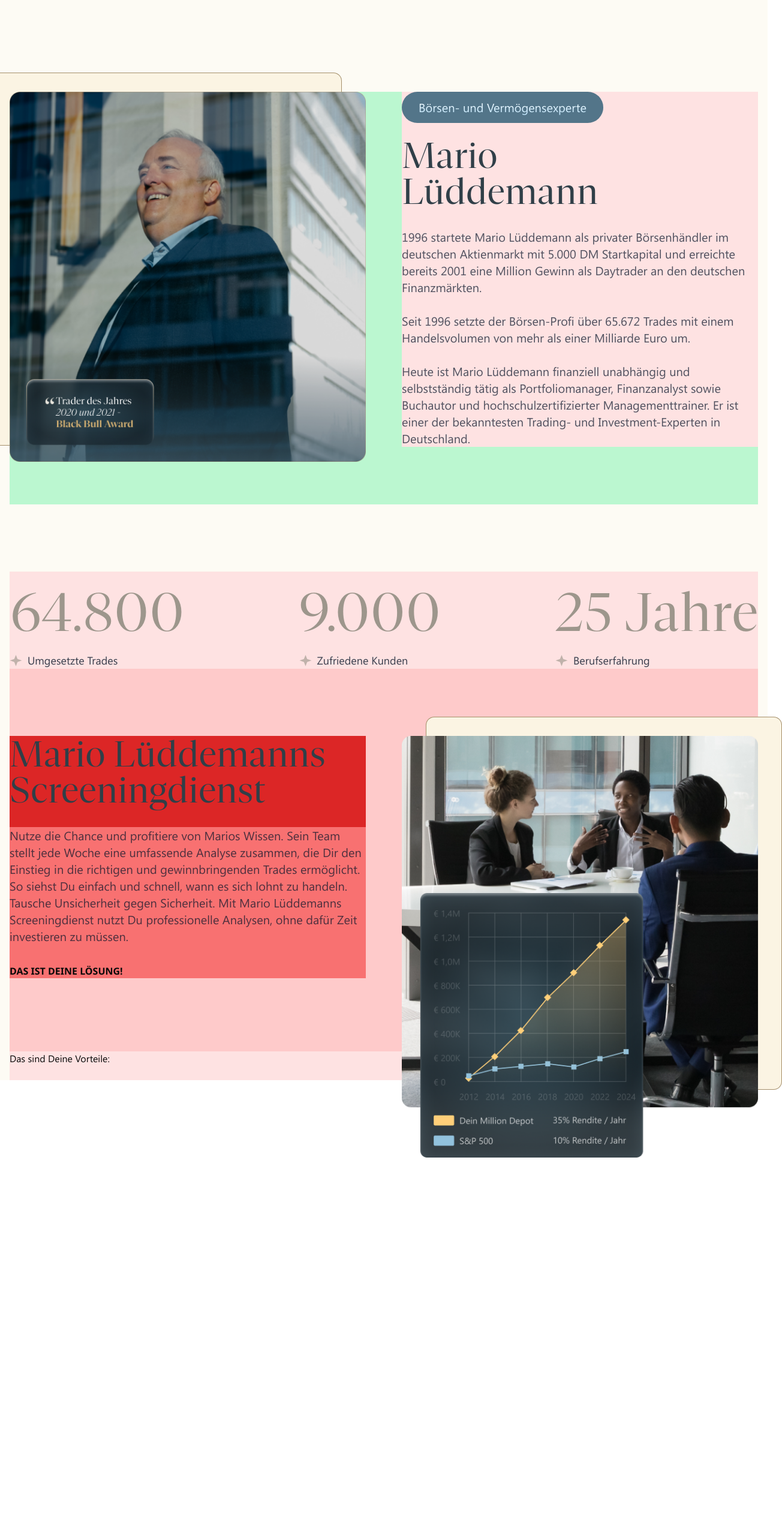
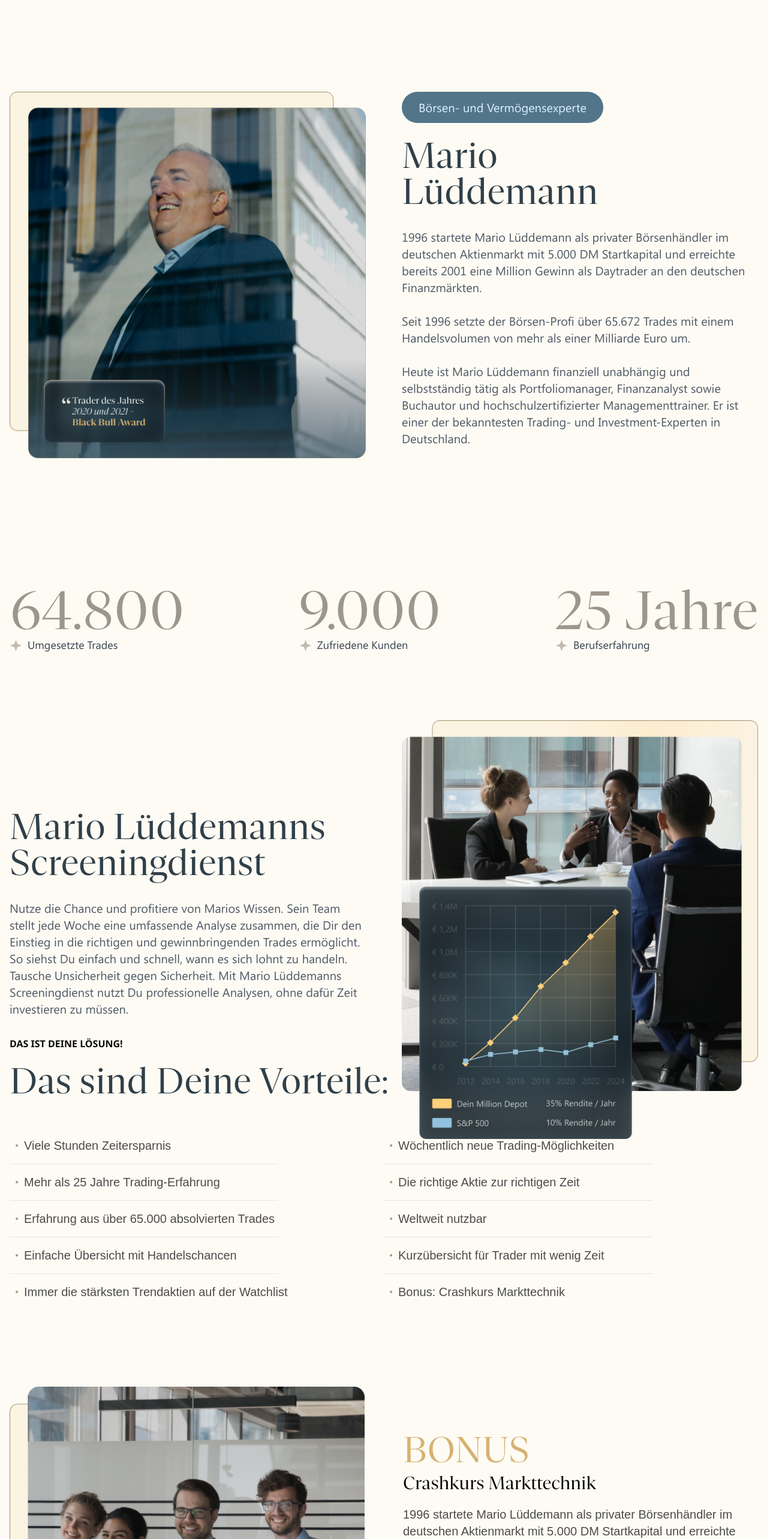
Before and after one commit to atiladefreitas/Yunicorn-Assessment, a Next.js app: page / in a window 1280 px wide. Shown: the part 1340-3906 px from the top of the page at 60% size, 1304 px wide, since content can reach past the window. Before the commit the page ends 3270 px from the top, so only its background shows below. Built offline with nearby package versions, Linux system fonts and the light colour scheme.

Commit message:
feat: new sessions

```diff
--- a/src/app/infos.tsx
+++ b/src/app/infos.tsx
@@ -48,3 +48,19 @@ export const statistics = [
     label: "Berufserfahrung",
   },
 ];
+
+export const benefitsLeft = [
+  "Viele Stunden Zeitersparnis",
+  "Mehr als 25 Jahre Trading-Erfahrung",
+  "Erfahrung aus über 65.000 absolvierten Trades",
+  "Einfache Übersicht mit Handelschancen",
+  "Immer die stärksten Trendaktien auf der Watchlist",
+];
+
+export const benefitsRight = [
+  "Wöchentlich neue Trading-Möglichkeiten",
+  "Die richtige Aktie zur richtigen Zeit",
+  "Weltweit nutzbar",
+  "Kurzübersicht für Trader mit wenig Zeit",
+  "Bonus: Crashkurs Markttechnik",
+];
--- a/src/app/page.tsx
+++ b/src/app/page.tsx
@@ -1,10 +1,17 @@
 import { Button } from "@/components/ui/button";
 import Image from "next/image";
-import { ChevronDown, Menu } from "lucide-react";
+import { ChevronDown, Dot, Menu } from "lucide-react";
 import { Separator } from "@/components/ui/separator";
 import { StatisticCard } from "@/components/StatisticCard";
 
-import { partners, NavOptions, statistics } from "./infos";
+import {
+  partners,
+  NavOptions,
+  statistics,
+  advantages,
+  benefitsLeft,
+  benefitsRight,
+} from "./infos";
 
 export default function Home() {
   return (
@@ -135,26 +142,16 @@ export default function Home() {
             </p>
           </div>
 
-          <div className="mt-12 grid h-fit grid-cols-1 gap-[60px] bg-green-200 pb-24 md:grid-cols-2">
-            <div className="relative">
-              <Image
-                src="/assets/images/mario-luddemann.png"
-                width={617}
-                height={641}
-                alt="Mario"
-                className="z-20 md:absolute"
-              />
+          <div className="mt-12 grid h-fit grid-cols-1 gap-[60px] pb-24 md:grid-cols-2">
+            <Image
+              src="/assets/images/mario_alt.png"
+              width={617}
+              height={641}
+              alt="Mario"
+              className=""
+            />
 
-              <Image
-                src="/assets/image-frame.svg"
-                width={617}
-                height={641}
-                alt="Mario"
-                className="-left-10 -top-8 z-10 hidden md:absolute md:flex"
-              />
-            </div>
-
-            <div className="flex h-[100%] flex-col gap-[32px] bg-red-100">
+            <div className="flex h-full flex-col gap-[32px]">
               <div className="-mb-2 w-fit rounded-full bg-[#537589] px-7 py-3">
                 <p className="font-['Segoe UI'] bg-gradient-to-b from-white to-[#BFE7FF] bg-clip-text text-xl text-transparent">
                   Börsen- und Vermögensexperte
@@ -188,8 +185,8 @@ export default function Home() {
             </div>
           </div>
 
-          <div className="mt-12 h-screen gap-[60px] bg-red-200">
-            <div className="my-28 flex justify-between bg-red-100">
+          <div className="mt-12 h-screen gap-[60px]">
+            <div className="my-28 flex flex-col justify-between md:flex-row">
               {statistics.map((stat, index) => (
                 <StatisticCard
                   key={index}
@@ -199,12 +196,12 @@ export default function Home() {
               ))}
             </div>
             <div className="grid grid-cols-1 gap-[60px] md:grid-cols-2">
-              <div className="flex h-full flex-col items-center gap-[32px] bg-red-600">
+              <div className="flex h-full flex-col items-center justify-center gap-[32px]">
                 <h2 className="font-['Gestura_Display'] text-6xl leading-none text-[#303F48]">
                   Mario Lüddemanns Screeningdienst
                 </h2>
 
-                <span className="h-full bg-red-400">
+                <span>
                   <p className="font-['Segoe_UI'] text-xl text-[#071629]/70">
                     Nutze die Chance und profitiere von Marios Wissen. Sein Team
                     stellt jede Woche eine umfassende Analyse zusammen, die Dir
@@ -219,28 +216,119 @@ export default function Home() {
                 </span>
               </div>
 
-              <div className="relative">
+              <div className="">
                 <Image
-                  src="/assets/images/team.png"
+                  src="/assets/images/team_alt.png"
                   width={617}
                   height={641}
-                  alt="Mario"
-                  className="z-20 md:absolute"
-                />
-
-                <Image
-                  src="/assets/image-frame.svg"
-                  width={617}
-                  height={641}
-                  alt="Mario"
-                  className="-right-10 -top-8 z-10 hidden md:absolute md:flex"
+                  alt="Team"
+                  className=""
                 />
               </div>
             </div>
           </div>
 
-          <div className="min-h-[3rem] w-full bg-red-100">
-            <p>Das sind Deine Vorteile:</p>
+          <div className="flex w-full flex-col gap-16 pb-24">
+            <h2 className="font-['Gestura_Display'] text-6xl leading-none text-[#303F48]">
+              Das sind Deine Vorteile:
+            </h2>
+
+            <div className="grid grid-cols-2">
+              <div className="flex-1 space-y-4">
+                {benefitsLeft.map((benefit, index) => (
+                  <>
+                    <span
+                      key={`left-${index}`}
+                      className="flex items-center font-segoe-ui text-xl text-black/70"
+                    >
+                      <Dot color="#9D968C" />
+                      <p>{benefit}</p>
+                    </span>
+                    {index !== benefitsLeft.length - 1 && (
+                      <Separator className="max-w-md" key={index} />
+                    )}
+                  </>
+                ))}
+              </div>
+              <div className="flex-1 space-y-4">
+                {benefitsRight.map((benefit, index) => (
+                  <>
+                    <span
+                      key={`right-${index}`}
+                      className="flex items-center font-segoe-ui text-xl text-black/70"
+                    >
+                      <Dot color="#9D968C" />
+                      <p>{benefit}</p>
+                    </span>
+
+                    {index !== benefitsLeft.length - 1 && (
+                      <Separator className="max-w-md" key={index} />
+                    )}
+                  </>
+                ))}
+              </div>
+            </div>
+          </div>
+
+          <div className="mt-12 grid w-full grid-cols-2 gap-16 pb-24">
+            <div>
+              <Image
+                src="/assets/images/smiling-team.png"
+                width={602}
+                height={649}
+                alt="Mario"
+                className=""
+              />
+            </div>
+
+            <div className="flex h-full flex-col justify-center gap-5">
+              <span className="flex flex-col gap-2">
+                <h1 className="font-['Gestura_Display'] text-6xl text-[#D6B271]">
+                  BONUS
+                </h1>
+                <h3 className="font-['Gestura_Display'] text-3xl text-black">
+                  Crashkurs Markttechnik
+                </h3>
+              </span>
+
+              <p className="font-segoe-ui text-xl text-black/70">
+                1996 startete Mario Lüddemann als privater Börsenhändler im
+                deutschen Aktienmarkt mit 5.000 DM Startkapital und erreichte
+                bereits 2001 eine Million Gewinn als Daytrader an den deutschen
+                Finanzmärkten. Seit 1996 setzte der Börsen-Profi über 65.672
+                Trades mit einem Handelsvolumen von mehr als einer Milliarde
+                Euro um. Heute ist Mario Lüddemann finanziell unabhängig und
+                selbstständig tätig als Portfoliomanager, Finanzanalyst sowie
+                Buchautor und hochschulzertifizierter Managementtrainer. Er ist
+                einer der bekanntesten Trading- und Investment-Experten in
+                Deutschland.{" "}
+              </p>
+
+              <div className="mt-2 flex items-center gap-4">
+                <Button variant={"trading"}>
+                  <Image
+                    src="/assets/icons/trading.svg"
+                    width={24}
+                    height={24}
+                    alt="Arrow right"
+                  />
+                  <p className="bg-gradient-to-b from-white to-[#BFE7FF] bg-clip-text text-transparent">
+                    Trading
+                  </p>
+                </Button>
+                <Button variant={"investment"}>
+                  <Image
+                    src="/assets/icons/investment.svg"
+                    width={24}
+                    height={24}
+                    alt="Arrow right"
+                  />
+                  <p className="bg-gradient-to-b from-[#A5906C] to-[#99763A] bg-clip-text text-transparent">
+                    Investment
+                  </p>
+                </Button>
+              </div>
+            </div>
           </div>
         </main>
       </section>
--- a/src/components/StatisticCard.tsx
+++ b/src/components/StatisticCard.tsx
@@ -9,7 +9,7 @@ interface StatisticCardProps {
 export function StatisticCard({ value, label }: StatisticCardProps) {
   return (
     <span>
-      <p className="font-['Gestura_Display'] text-[#9D968C] md:text-[90px]">
+      <p className="font-['Gestura_Display'] text-6xl text-[#9D968C] md:text-[90px]">
         {value}
       </p>
       <div className="flex items-center gap-[9px]">
```
Also changed, not shown: public/assets/images/smiling-team.png (added).
